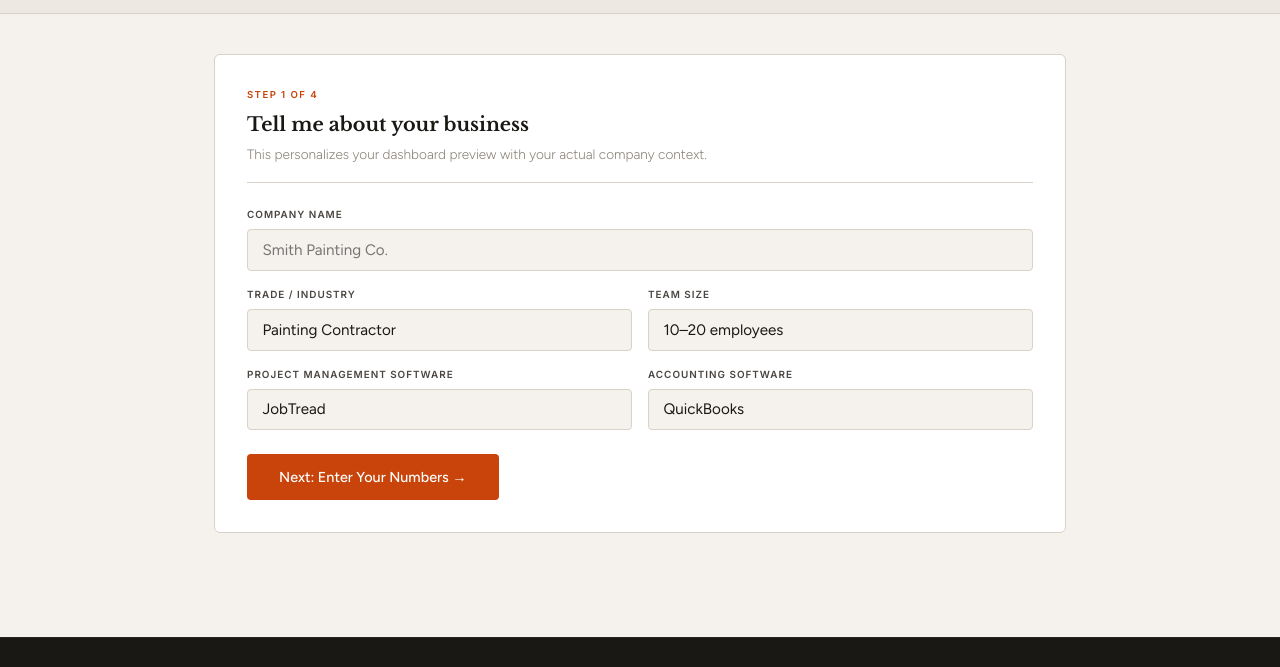
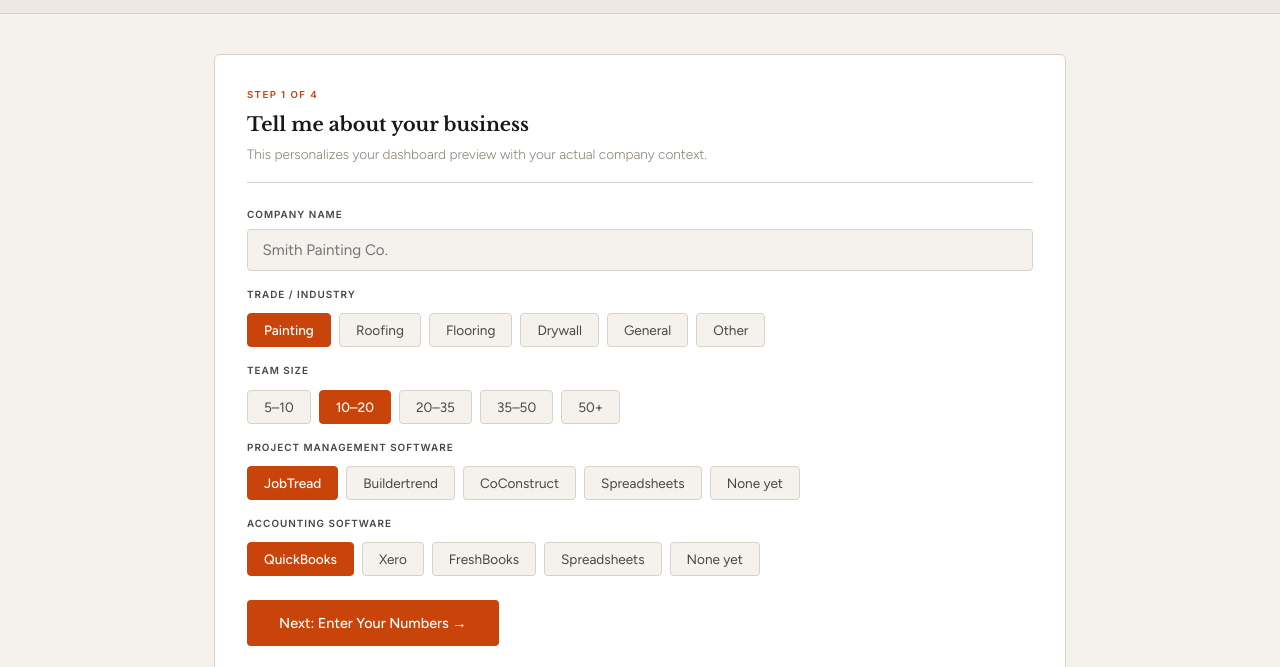
Before and after one commit to TradeOpsLab2/tradeopslab, a plain HTML site: page demo.html in a window 1280 px wide. Shown: the part 502-1169 px from the top of the page. Drawn offline with nearby package versions, Linux system fonts and the light colour scheme.

Commit message:
Add files via upload

```diff
--- a/demo.html
+++ b/demo.html
@@ -243,7 +243,28 @@
   font-size: 0.75rem;
   color: var(--ink-light);
 }
-.currency-input { position: relative; }
+.btn-group {
+    display: flex;
+    flex-wrap: wrap;
+    gap: 0.5rem;
+    margin-top: 0.25rem;
+  }
+  .btn-opt {
+    background: var(--paper);
+    border: 1.5px solid var(--rule);
+    border-radius: 4px;
+    padding: 0.5rem 1rem;
+    font-family: var(--sans);
+    font-size: 0.85rem;
+    color: var(--ink-mid);
+    cursor: pointer;
+    transition: all 0.15s;
+    -webkit-tap-highlight-color: transparent;
+    touch-action: manipulation;
+  }
+  .btn-opt:hover { border-color: var(--accent); color: var(--accent); }
+  .btn-opt.active { background: var(--accent); border-color: var(--accent); color: #fff; font-weight: 500; }
+  .currency-input { position: relative; }
 .currency-input::before {
   content: '$';
   position: absolute;
@@ -653,46 +674,50 @@
           <label>Company Name</label>
           <input type="text" id="company-name" placeholder="Smith Painting Co." maxlength="40">
         </div>
-        <div class="field">
+        <div class="field full">
           <label>Trade / Industry</label>
-          <select id="trade-type">
-            <option value="Painting">Painting Contractor</option>
-            <option value="Roofing">Roofing Contractor</option>
-            <option value="Flooring">Flooring Contractor</option>
-            <option value="Drywall">Drywall Contractor</option>
-            <option value="General">General Contractor</option>
-            <option value="Other">Other Specialty Trade</option>
-          </select>
+          <div class="btn-group" id="trade-type-group">
+            <button type="button" class="btn-opt active" data-val="Painting">Painting</button>
+            <button type="button" class="btn-opt" data-val="Roofing">Roofing</button>
+            <button type="button" class="btn-opt" data-val="Flooring">Flooring</button>
+            <button type="button" class="btn-opt" data-val="Drywall">Drywall</button>
+            <button type="button" class="btn-opt" data-val="General">General</button>
+            <button type="button" class="btn-opt" data-val="Other">Other</button>
+          </div>
+          <input type="hidden" id="trade-type" value="Painting">
         </div>
-        <div class="field">
+        <div class="field full">
           <label>Team Size</label>
-          <select id="team-size">
-            <option value="5-10">5–10 employees</option>
-            <option value="10-20" selected>10–20 employees</option>
-            <option value="20-35">20–35 employees</option>
-            <option value="35-50">35–50 employees</option>
-            <option value="50+">50+ employees</option>
-          </select>
+          <div class="btn-group" id="team-size-group">
+            <button type="button" class="btn-opt" data-val="5-10">5–10</button>
+            <button type="button" class="btn-opt active" data-val="10-20">10–20</button>
+            <button type="button" class="btn-opt" data-val="20-35">20–35</button>
+            <button type="button" class="btn-opt" data-val="35-50">35–50</button>
+            <button type="button" class="btn-opt" data-val="50+">50+</button>
+          </div>
+          <input type="hidden" id="team-size" value="10-20">
         </div>
-        <div class="field">
+        <div class="field full">
           <label>Project Management Software</label>
-          <select id="current-software">
-            <option value="JobTread">JobTread</option>
-            <option value="Buildertrend">Buildertrend</option>
-            <option value="CoConstruct">CoConstruct</option>
-            <option value="Spreadsheets">Spreadsheets only</option>
-            <option value="Nothing">No system yet</option>
-          </select>
+          <div class="btn-group" id="software-group">
+            <button type="button" class="btn-opt active" data-val="JobTread">JobTread</button>
+            <button type="button" class="btn-opt" data-val="Buildertrend">Buildertrend</button>
+            <button type="button" class="btn-opt" data-val="CoConstruct">CoConstruct</button>
+            <button type="button" class="btn-opt" data-val="Spreadsheets">Spreadsheets</button>
+            <button type="button" class="btn-opt" data-val="Nothing">None yet</button>
+          </div>
+          <input type="hidden" id="current-software" value="JobTread">
         </div>
-        <div class="field">
+        <div class="field full">
           <label>Accounting Software</label>
-          <select id="accounting-software">
-            <option value="QuickBooks">QuickBooks</option>
-            <option value="Xero">Xero</option>
-            <option value="FreshBooks">FreshBooks</option>
-            <option value="Spreadsheets">Spreadsheets only</option>
-            <option value="Nothing">No system yet</option>
-          </select>
+          <div class="btn-group" id="accounting-group">
+            <button type="button" class="btn-opt active" data-val="QuickBooks">QuickBooks</button>
+            <button type="button" class="btn-opt" data-val="Xero">Xero</button>
+            <button type="button" class="btn-opt" data-val="FreshBooks">FreshBooks</button>
+            <button type="button" class="btn-opt" data-val="Spreadsheets">Spreadsheets</button>
+            <button type="button" class="btn-opt" data-val="Nothing">None yet</button>
+          </div>
+          <input type="hidden" id="accounting-software" value="QuickBooks">
         </div>
       </div>
       <div class="btn-row">
@@ -919,6 +944,24 @@
 </footer>
 
 <script>
+// ── BUTTON GROUPS ─────────────────────────────────────────────────────────
+  document.querySelectorAll('.btn-group').forEach(function(group) {
+    group.querySelectorAll('.btn-opt').forEach(function(btn) {
+      btn.addEventListener('click', function() {
+        group.querySelectorAll('.btn-opt').forEach(function(b) { b.classList.remove('active'); });
+        btn.classList.add('active');
+        // Update hidden input
+        var hiddenId = {
+          'trade-type-group': 'trade-type',
+          'team-size-group': 'team-size',
+          'software-group': 'current-software',
+          'accounting-group': 'accounting-software'
+        }[group.id];
+        if (hiddenId) document.getElementById(hiddenId).value = btn.dataset.val;
+      });
+    });
+  });
+
 // ── STATE ──────────────────────────────────────────────────────────────────
 var currentStep = 1;
 var data = {};
@@ -938,13 +981,43 @@
     data.accounting = document.getElementById('accounting-software').value;
   }
   if (from === 2) {
-    data.revenueGoal = parseFloat(document.getElementById('revenue-goal').value) || 1500000;
+    var goal = document.getElementById('revenue-goal').value;
+    var ytd = document.getElementById('revenue-ytd').value;
+    if (!goal && !ytd) {
+      alert('Please enter at least your revenue goal or YTD revenue to generate your dashboard.');
+      return;
+    }
+    data.revenueGoal = parseFloat(goal) || 1500000;
     data.revenueYTD = parseFloat(document.getElementById('revenue-ytd').value) || 840000;
     data.targetGP = parseFloat(document.getElementById('target-gp').value) || 35;
     data.actualGP = parseFloat(document.getElementById('actual-gp').value) || 31;
     data.pipeline = parseFloat(document.getElementById('pipeline-value').value) || 920000;
     data.ar = parseFloat(document.getElementById('ar-outstanding').value) || 145000;
     renderDashboard();
+
+    // Silent background capture of step 1+2 data
+    (function() {
+      var fd = new FormData();
+      fd.append('name', data.company);
+      fd.append('email', 'partial-demo-lead@tradeopslab.com');
+      fd.append('_subject', 'Demo Partial Lead: ' + data.company);
+      fd.append('message',
+        'PARTIAL DEMO — User completed steps 1 & 2 but may not have submitted contact form.\n\n' +
+        'Company: ' + data.company + '\n' +
+        'Trade: ' + (data.trade || '?') + '\n' +
+        'Team: ' + (data.teamSize || '?') + '\n' +
+        'Software: ' + (data.software || '?') + ' / ' + (data.accounting || '?') + '\n' +
+        'Revenue Goal: $' + (data.revenueGoal || '?') + '\n' +
+        'Revenue YTD: $' + (data.revenueYTD || '?') + '\n' +
+        'Target GP%: ' + (data.targetGP || '?') + '%\n' +
+        'Actual GP%: ' + (data.actualGP || '?') + '%\n' +
+        'Pipeline: $' + (data.pipeline || '?') + '\n' +
+        'AR: $' + (data.ar || '?')
+      );
+      fetch('https://formspree.io/f/xqewnjeg', {
+        method: 'POST', body: fd, headers: { 'Accept': 'application/json' }
+      }).catch(function(){});
+    })();
   }
   if (from === 3) {
     // Pre-fill contact form with what we know
```
Also changed, not shown: case-study.html (+3 -0 lines).
